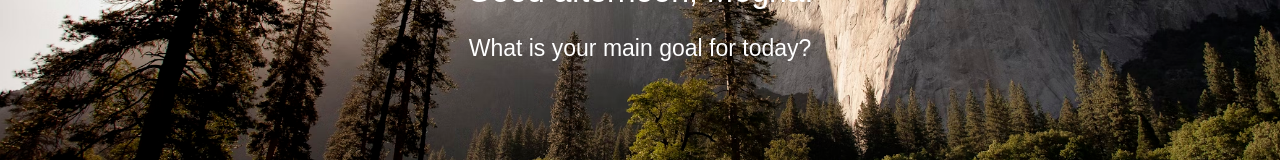
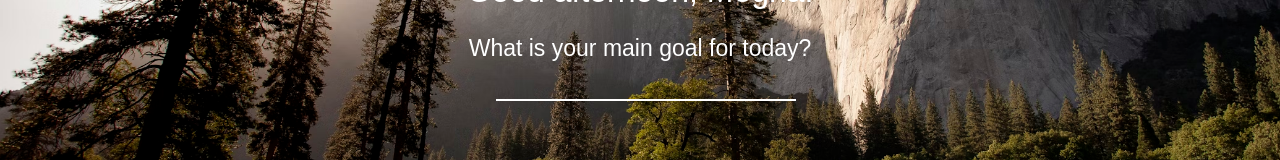
Before and after one commit to meghabathla/MindfulEdge, a React (Vite) app: page / in a window 1280 px wide. Shown: the part 439-599 px from the top of the page. Built offline with nearby package versions, Linux system fonts and the light colour scheme.

Commit message:
added checked goal feature

```diff
--- a/src/component/GoalTask/GoalTask.tsx
+++ b/src/component/GoalTask/GoalTask.tsx
@@ -1,26 +1,21 @@
-import React, {
-  ChangeEventHandler,
-  KeyboardEvent,
-  useEffect,
-  useState,
-} from "react";
+import React, { ChangeEventHandler, KeyboardEvent } from "react";
 import "./GoalTask.css";
 import { DropDown } from "../DropDown/DropDown";
 
 type GoalProps = {
   onCheckboxChange: ChangeEventHandler<HTMLInputElement>;
   isChecked: boolean;
-  text: string;
+  goal: string;
   onDelete: () => void;
   onEdit: () => void;
   isEditing: boolean;
-  setGoal: React.Dispatch<React.SetStateAction<string>>;
+  setGoal: (text: string) => void;
   setIsEditing: React.Dispatch<React.SetStateAction<boolean>>;
 };
 export const GoalTask: React.FC<GoalProps> = ({
   isChecked,
   onCheckboxChange,
-  text,
+  goal,
   setGoal,
   onDelete,
   onEdit,
@@ -28,21 +23,13 @@ export const GoalTask: React.FC<GoalProps> = ({
   setIsEditing,
 }) => {
   // const goalInputRef = useRef<HTMLInputElement>(null);
-  const [localGoal, setLocalGoal] = useState(text);
 
-  useEffect(() => {
-    if (isEditing) {
-      setLocalGoal(text); // sync with prop when editing starts
-    }
-  }, [isEditing, text]);
-
-  const handleGoalChange: ChangeEventHandler<HTMLInputElement> = (e): void => {
-    setGoal(e.target.value);
+  const handleGoalChange: React.ChangeEventHandler<HTMLInputElement> = (e) => {
+    const inputValue = e.target.value;
+    setGoal(inputValue);
   };
-  const handleGoal = (e: KeyboardEvent<HTMLInputElement>) => {
+  const handleSaveGoal = (e: KeyboardEvent<HTMLInputElement>) => {
     if (e.key === "Enter") {
-      setGoal(localGoal);
-      localStorage.setItem("goal", JSON.stringify(localGoal));
       setIsEditing(false);
     }
   };
@@ -56,16 +43,16 @@ export const GoalTask: React.FC<GoalProps> = ({
         onChange={onCheckboxChange}
       />
 
-      {(isEditing && text) || text === "" ? (
+      {isEditing ? (
         <input
-          value={text}
-          onKeyDown={handleGoal}
+          value={goal}
+          onKeyDown={handleSaveGoal}
           className="input_goals"
           onChange={handleGoalChange}
         />
       ) : (
         <div className={`goal_text ${isChecked ? "checked_goal_task" : ""}`}>
-          {text}
+          {goal}
         </div>
       )}
 
@@ -78,7 +65,7 @@ export const GoalTask: React.FC<GoalProps> = ({
               onClick: onEdit,
             },
             {
-              label: "Delete",
+              label: "Clear",
               onClick: onDelete,
             },
           ]}
--- a/src/component/HomeText.tsx
+++ b/src/component/HomeText.tsx
@@ -33,8 +33,10 @@ const HomeText = () => {
 
   const onCheckboxChange: ChangeEventHandler<HTMLInputElement> = (e) => {
     const checked = e.target.checked;
-    setIsChecked(checked);
-    localStorage.setItem("isChecked", JSON.stringify(checked));
+    if (goal.trim().length > 0) {
+      setIsChecked(checked);
+      localStorage.setItem("isChecked", JSON.stringify(checked));
+    }
   };
 
   const handleDeleteGoal = (): void => {
```
